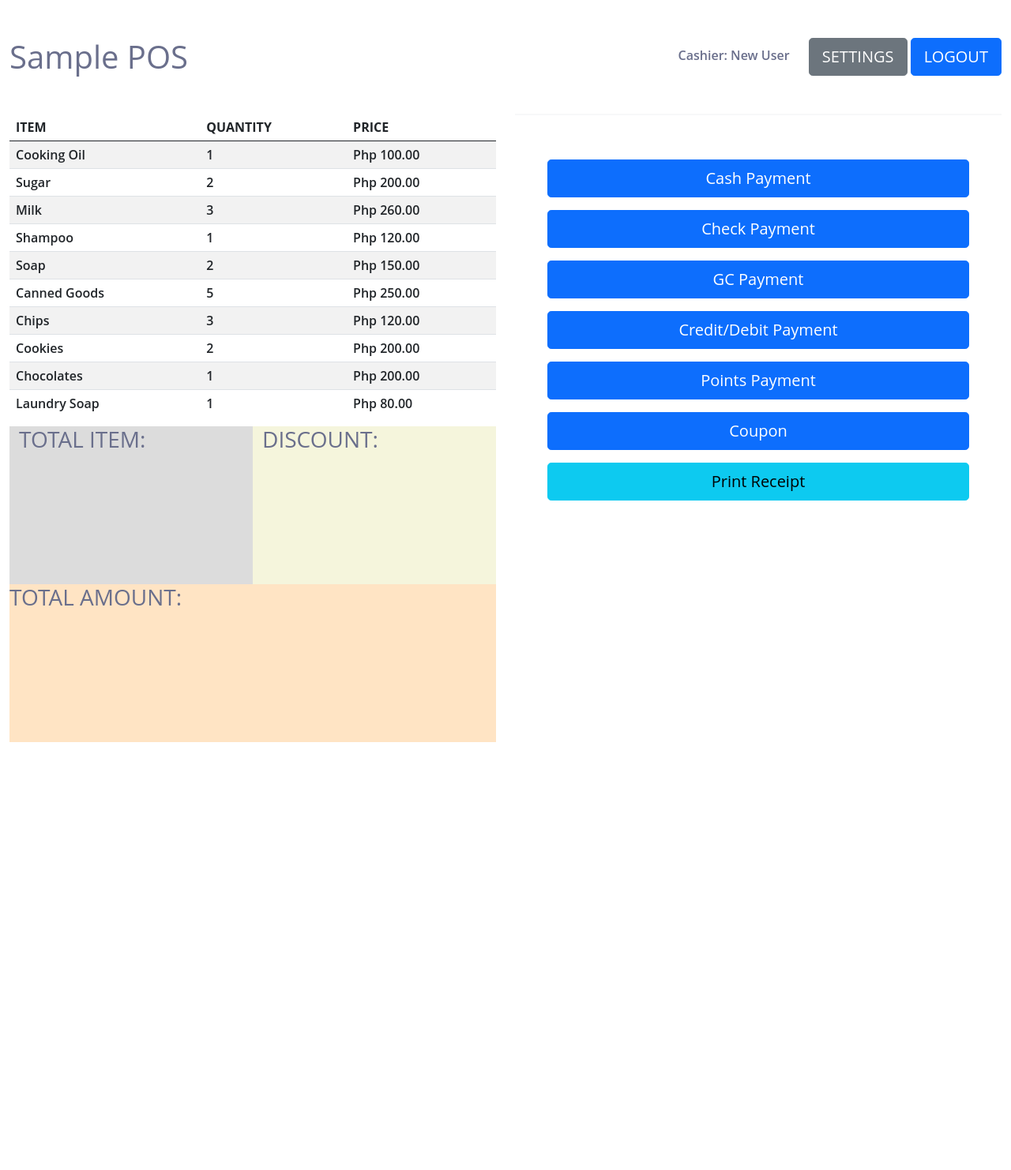
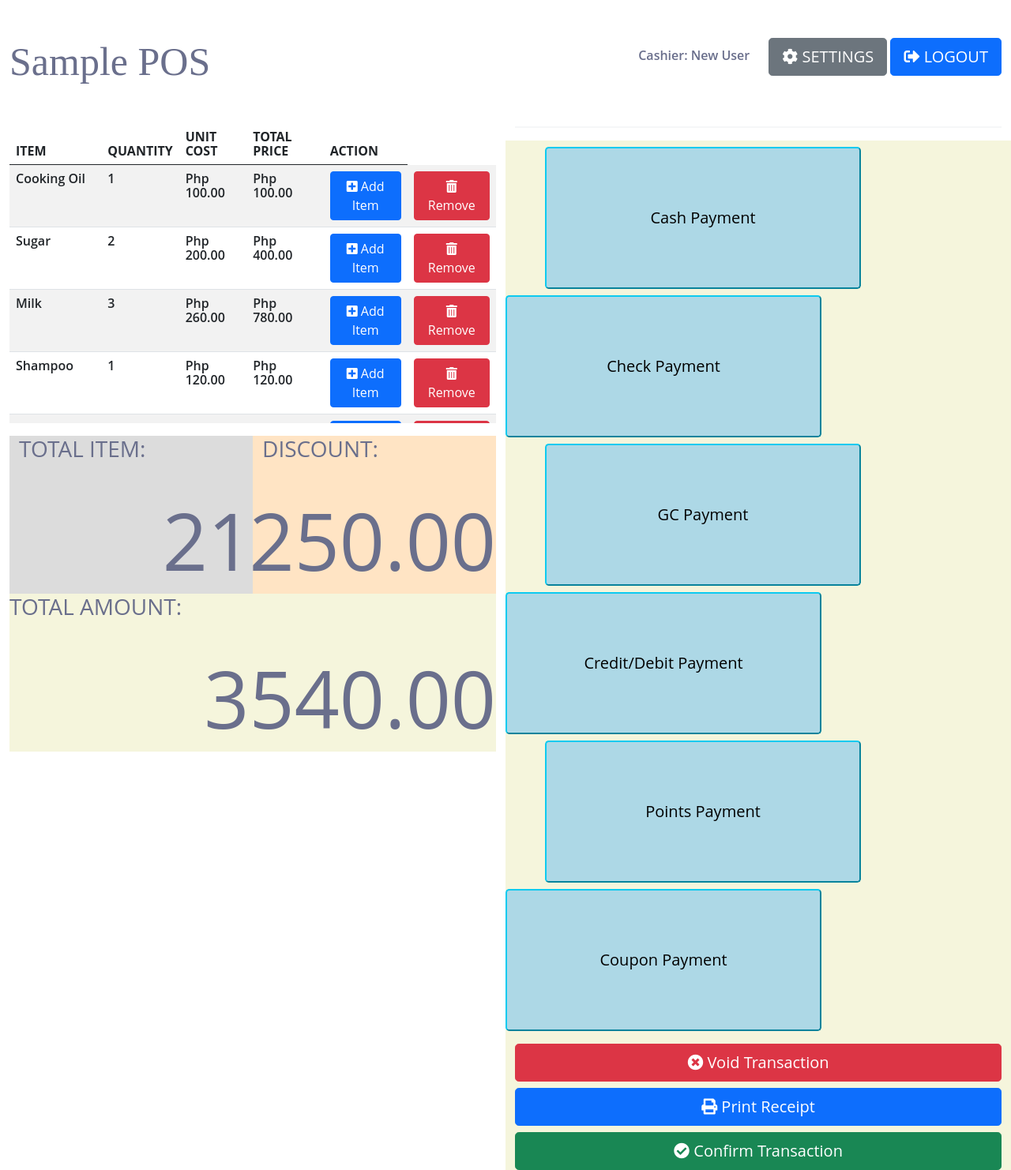
Before and after one commit to dvlbamasa/pos-sample, a PHP site: page /dashboard.html in a window 1280 px wide. Shown: the whole page at 79% size. Before the commit the page ends 940 px from the top, so only its background shows below. Run offline with PHP 8.4, Linux system fonts and the light colour scheme; some libraries are stand-ins or nearby versions.

Commit message:
added dashboard

```diff
--- a/css/dashboard.css
+++ b/css/dashboard.css
@@ -19,21 +19,54 @@ body{
     background-color: gainsboro;
     width: 50%;
     height: 200px;
+    position: relative;
+}
+
+.large-num-label {
+    bottom: 0;
+    right: 0;
+    position: absolute;
+    font-size: 100px;
+
 }
 
 #discount {
-    background-color: beige;
+    background-color: bisque;
     width: 50%;
     height: 200px;
+    position: relative;
 }
 
 #total-amount {
-    background-color: bisque;
+    background-color: beige;
     width: 100%;
     height: 200px;
+    position: relative;
 }
 
 .table-responsive {
     height: 380px;
     overflow-y: auto;
 }
+
+.button-group {
+    background-color: beige;
+}
+
+.butt {
+    background-color: lightBlue;
+    height:180px;
+    width:400px;
+    cursor:pointer;
+}
+
+.butt:hover {
+    background-color: aquamarine;
+    color:white;
+}
+
+
+.title-label {
+    font-family: "Rasa SemiBold";
+    font-size: 50px;
+}
--- a/dashboard.html
+++ b/dashboard.html
@@ -5,12 +5,14 @@
     <title>POS - Dashboard</title>
     <link href="https://cdn.jsdelivr.net/npm/bootstrap@5.0.1/dist/css/bootstrap.min.css" rel="stylesheet" integrity="sha384-+0n0xVW2eSR5OomGNYDnhzAbDsOXxcvSN1TPprVMTNDbiYZCxYbOOl7+AMvyTG2x" crossorigin="anonymous">
     <link rel="stylesheet" href="css/dashboard.css" />
+    <link rel="stylesheet" href="https://pro.fontawesome.com/releases/v5.10.0/css/all.css" integrity="sha384-AYmEC3Yw5cVb3ZcuHtOA93w35dYTsvhLPVnYs9eStHfGJvOvKxVfELGroGkvsg+p" crossorigin="anonymous"/>
+
 </head>
 <body>
 <div class="parent">
   <div class="panel1">
     <div class="container mt-5">
-      <h1>Sample POS</h1>
+      <h1 class="title-label">Sample POS</h1>
     </div>
     <div class="container mt-5">
       <div class="table-responsive  mb-3">
@@ -19,7 +21,9 @@
           <tr>
             <th scope="col"> ITEM</th>
             <th scope="col"> QUANTITY</th>
-            <th scope="col"> PRICE</th>
+            <th scope="col"> UNIT COST</th>
+            <th scope="col"> TOTAL PRICE</th>
+            <th scope="col"> ACTION</th>
           </tr>
           </thead>
           <tbody>
@@ -27,51 +31,82 @@
               <td><span>Cooking Oil</span></td>
               <td><span>1</span></td>
               <td><span>Php 100.00</span></td>
+              <td><span>Php 100.00</span></td>
+              <td><button class="btn btn-primary"><span><i class="fas fa-plus-square"></i></span> Add Item</button></td>
+              <td><button class="btn btn-danger"><span><i class="fas fa-trash-alt"></i></span> Remove</button></td>
+
             </tr>
             <tr>
               <td><span>Sugar</span></td>
               <td><span>2</span></td>
               <td><span>Php 200.00</span></td>
+              <td><span>Php 400.00</span></td>
+              <td><button class="btn btn-primary"><span><i class="fas fa-plus-square"></i></span> Add Item</button></td>
+              <td><button class="btn btn-danger"><span><i class="fas fa-trash-alt"></i></span> Remove</button></td>
             </tr>
             <tr>
               <td><span>Milk</span></td>
               <td><span>3</span></td>
               <td><span>Php 260.00</span></td>
+              <td><span>Php 780.00</span></td>
+              <td><button class="btn btn-primary"><span><i class="fas fa-plus-square"></i></span> Add Item</button></td>
+              <td><button class="btn btn-danger"><span><i class="fas fa-trash-alt"></i></span> Remove</button></td>
             </tr>
             <tr>
               <td><span>Shampoo</span></td>
               <td><span>1</span></td>
               <td><span>Php 120.00</span></td>
+              <td><span>Php 120.00</span></td>
+              <td><button class="btn btn-primary"><span><i class="fas fa-plus-square"></i></span> Add Item</button></td>
+              <td><button class="btn btn-danger"><span><i class="fas fa-trash-alt"></i></span> Remove</button></td>
             </tr>
             <tr>
               <td><span>Soap</span></td>
               <td><span>2</span></td>
               <td><span>Php 150.00</span></td>
+              <td><span>Php 300.00</span></td>
+              <td><button class="btn btn-primary"><span><i class="fas fa-plus-square"></i></span> Add Item</button></td>
+              <td><button class="btn btn-danger"><span><i class="fas fa-trash-alt"></i></span> Remove</button></td>
             </tr>
             <tr>
               <td><span>Canned Goods</span></td>
               <td><span>5</span></td>
               <td><span>Php 250.00</span></td>
+              <td><span>Php 1250.00</span></td>
+              <td><button class="btn btn-primary"><span><i class="fas fa-plus-square"></i></span> Add Item</button></td>
+              <td><button class="btn btn-danger"><span><i class="fas fa-trash-alt"></i></span> Remove</button></td>
             </tr>
             <tr>
               <td><span>Chips</span></td>
               <td><span>3</span></td>
               <td><span>Php 120.00</span></td>
+              <td><span>Php 360.00</span></td>
+              <td><button class="btn btn-primary"><span><i class="fas fa-plus-square"></i></span> Add Item</button></td>
+              <td><button class="btn btn-danger"><span><i class="fas fa-trash-alt"></i></span> Remove</button></td>
             </tr>
             <tr>
               <td><span>Cookies</span></td>
               <td><span>2</span></td>
+              <td><span>Php 100.00</span></td>
               <td><span>Php 200.00</span></td>
+              <td><button class="btn btn-primary"><span><i class="fas fa-plus-square"></i></span> Add Item</button></td>
+              <td><button class="btn btn-danger"><span><i class="fas fa-trash-alt"></i></span> Remove</button></td>
             </tr>
             <tr>
               <td><span>Chocolates</span></td>
               <td><span>1</span></td>
               <td><span>Php 200.00</span></td>
+              <td><span>Php 200.00</span></td>
+              <td><button class="btn btn-primary"><span><i class="fas fa-plus-square"></i></span> Add Item</button></td>
+              <td><button class="btn btn-danger"><span><i class="fas fa-trash-alt"></i></span> Remove</button></td>
             </tr>
             <tr>
               <td><span>Laundry Soap</span></td>
               <td><span>1</span></td>
               <td><span>Php 80.00</span></td>
+              <td><span>Php 80.00</span></td>
+              <td><button class="btn btn-primary"><span><i class="fas fa-plus-square"></i></span> Add Item</button></td>
+              <td><button class="btn btn-danger"><span><i class="fas fa-trash-alt"></i></span> Remove</button></td>
             </tr>
             </tbody>
         </table>
@@ -79,16 +114,17 @@
       <div class="parent">
         <div class="panel1 container" id="total-items">
           <h3>TOTAL ITEM: </h3>
+          <h1 class="large-num-label">21</h1>
         </div>
         <div class="panel2 container" id="discount">
           <h3>DISCOUNT: </h3>
-
+          <h1 class="large-num-label">250.00</h1>
         </div>
       </div>
 
       <div id="total-amount">
         <h3>TOTAL AMOUNT: </h3>
-
+        <h1 class="large-num-label">3540.00</h1>
       </div>
     </div>
 
@@ -97,24 +133,33 @@
     <div class="container mt-5" >
       <div style="text-align: right">
         <label style="margin-right: 20px;">Cashier: New User</label>
-        <button class="btn btn-secondary btn-lg">SETTINGS</button>
+        <button class="btn btn-secondary btn-lg"><i class="fas fa-cog"></i> SETTINGS</button>
         <a href="index.html">
-          <button class="btn btn-primary btn-lg">LOGOUT</button>
+          <button class="btn btn-primary btn-lg"><i class="fas fa-sign-out-alt"></i> LOGOUT</button>
         </a>
       </div>
     </div>
-    <div class="container mt-5 mb-5">
+    <div class="container pt-5">
       <hr class="border"/>
     </div>
-    <div class="d-grid gap-2 col-10 mx-auto">
-      <button class="btn btn-primary btn-lg mt-2" type="button">Cash Payment</button>
-      <button class="btn btn-primary btn-lg mt-2" type="button">Check Payment</button>
-      <button class="btn btn-primary btn-lg mt-2" type="button">GC Payment</button>
-      <button class="btn btn-primary btn-lg mt-2" type="button">Credit/Debit Payment</button>
-      <button class="btn btn-primary btn-lg mt-2" type="button">Points Payment</button>
-      <button class="btn btn-primary btn-lg mt-2" type="button">Coupon</button>
-      <button class="btn btn-info btn-lg mt-2" type="button">Print Receipt</button>
-
+    <div class="container button-group">
+      <div class="d-grid col-12">
+        <div class="row">
+          <button class="butt btn-info btn-lg mt-2" style="margin-right: 30px; margin-left: 50px;" type="button">Cash Payment</button>
+          <button class="butt btn-info btn-lg mt-2" type="button">Check Payment</button>
+        </div>
+        <div class="row">
+          <button class="butt btn-info btn-lg mt-2" style="margin-right: 30px; margin-left: 50px;" type="button">GC Payment</button>
+          <button class="butt btn-info btn-lg mt-2" type="button">Credit/Debit Payment</button>
+        </div>
+        <div class="row">
+          <button class="butt btn-info btn-lg mt-2" style="margin-right: 30px; margin-left: 50px;" type="button">Points Payment</button>
+          <button class="butt btn-info btn-lg mt-2" type="button">Coupon Payment</button>
+        </div>
+        <button class="btn btn-danger btn-lg mt-3" type="button"><i class="fas fa-times-circle"></i> Void Transaction</button>
+        <button class="btn btn-primary btn-lg mt-2" type="button"><i class="fas fa-print"></i> Print Receipt</button>
+        <button class="btn btn-success btn-lg mt-2" type="button"><i class="fas fa-check-circle"></i> Confirm Transaction</button>
+      </div>
     </div>
   </div>
 
```
